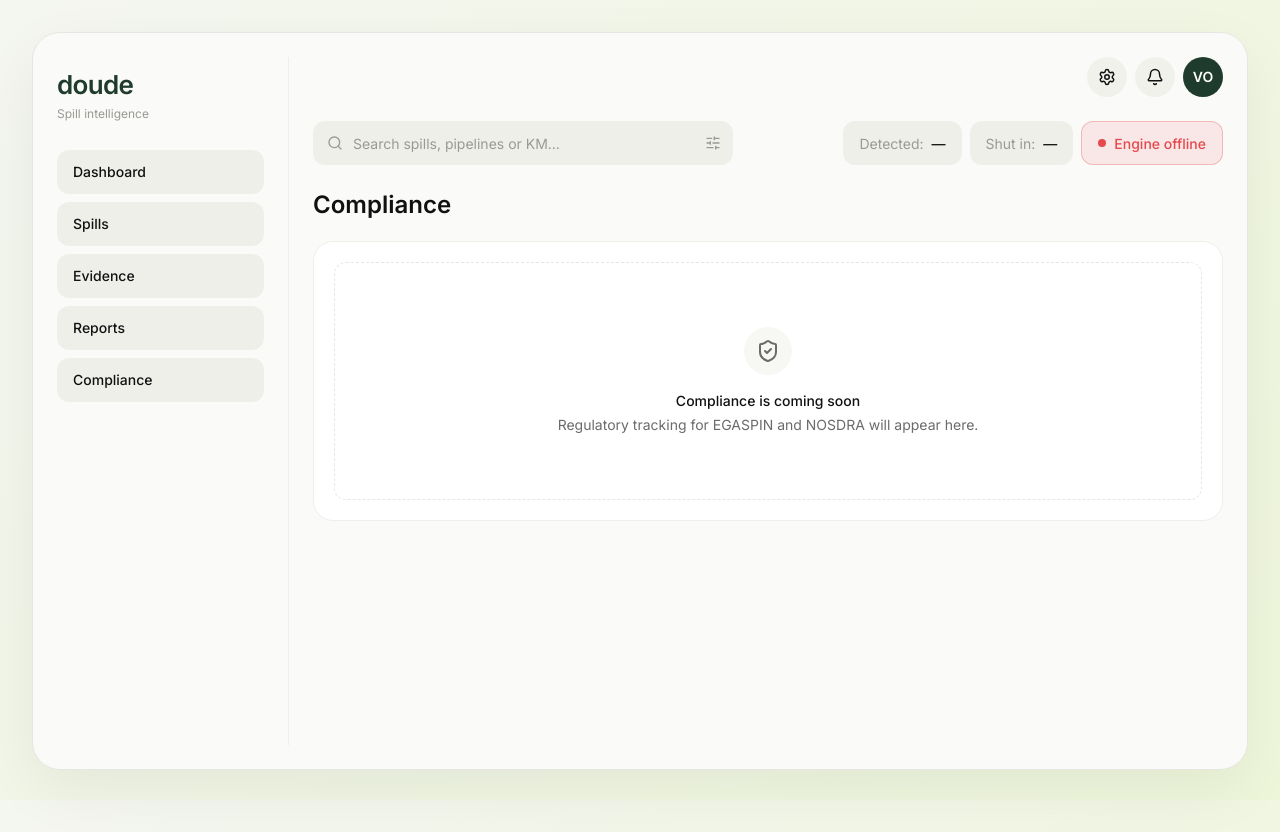
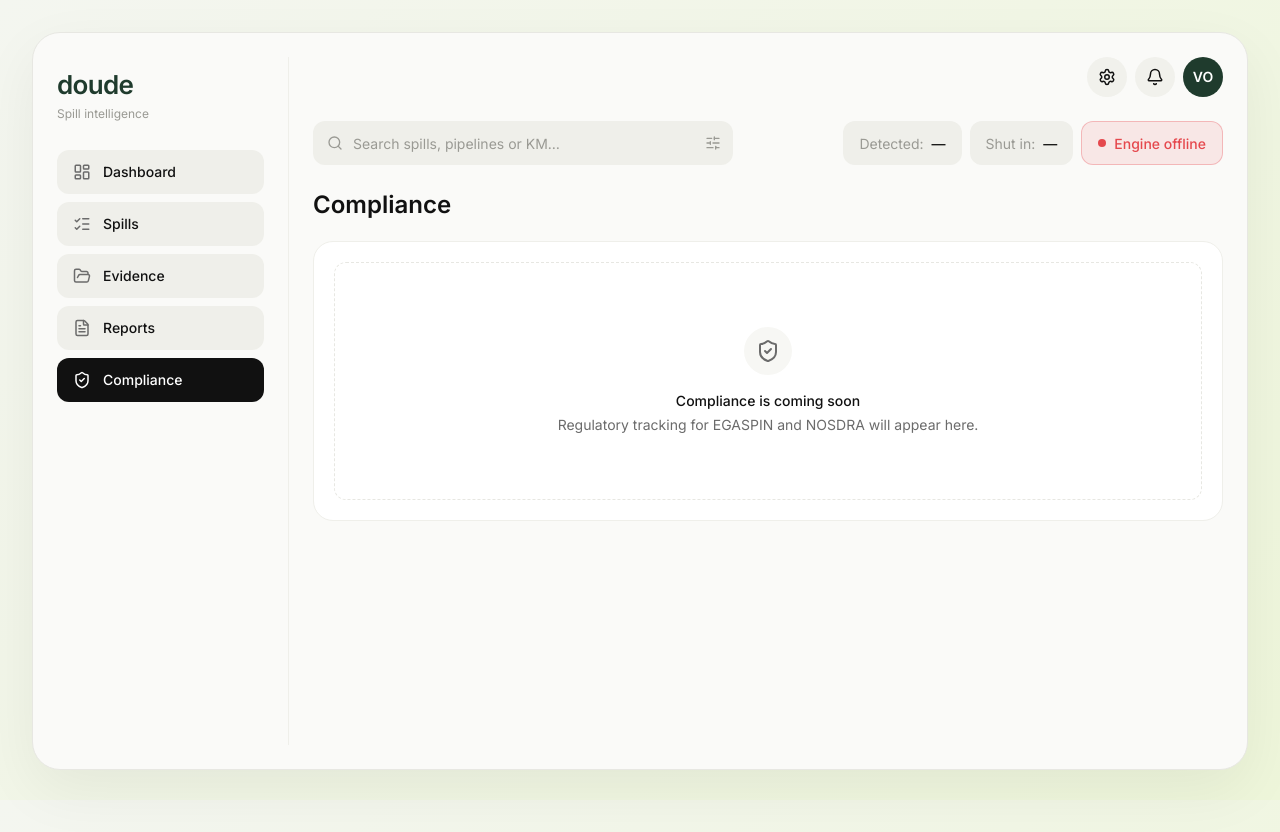
Before and after one commit to OutstandingVick/doude, a Next.js app in the folder app/: page /compliance in a window 1280 px wide. Built offline with nearby package versions, Linux system fonts and the light colour scheme; no server answers.

Commit message:
feat(app): style sidebar pills with icons, active state and spill count badge

```diff
--- a/app/components/Sidebar.tsx
+++ b/app/components/Sidebar.tsx
@@ -2,17 +2,41 @@
 
 import Link from "next/link";
 import { usePathname } from "next/navigation";
+import { useEffect, useState } from "react";
+import {
+  FileText,
+  FolderOpen,
+  LayoutDashboard,
+  ListChecks,
+  ShieldCheck,
+} from "lucide-react";
+import { getSpills } from "@/lib/api";
 
 const NAV = [
-  { href: "/", label: "Dashboard", exact: true },
-  { href: "/spills", label: "Spills", exact: true },
-  { href: "/evidence", label: "Evidence", exact: false },
-  { href: "/reports", label: "Reports", exact: false },
-  { href: "/compliance", label: "Compliance", exact: false },
+  { href: "/", label: "Dashboard", icon: LayoutDashboard, exact: true },
+  { href: "/spills", label: "Spills", icon: ListChecks, exact: false },
+  { href: "/evidence", label: "Evidence", icon: FolderOpen, exact: false },
+  { href: "/reports", label: "Reports", icon: FileText, exact: false },
+  { href: "/compliance", label: "Compliance", icon: ShieldCheck, exact: false },
 ];
 
 export function Sidebar() {
   const pathname = usePathname();
+  const [spillCount, setSpillCount] = useState(0);
+
+  useEffect(() => {
+    let cancelled = false;
+    getSpills()
+      .then((spills) => {
+        if (!cancelled) setSpillCount(spills.length);
+      })
+      .catch(() => {
+        /* offline: no badge */
+      });
+    return () => {
+      cancelled = true;
+    };
+  }, []);
 
   function isActive(item: (typeof NAV)[number]) {
     return item.exact ? pathname === item.href : pathname.startsWith(item.href);
@@ -32,16 +56,32 @@ export function Sidebar() {
       </div>
 
       <nav aria-label="Main" className="mt-7 flex flex-col gap-2">
-        {NAV.map((item) => (
-          <Link
-            key={item.href}
-            href={item.href}
-            aria-current={isActive(item) ? "page" : undefined}
-            className="flex h-11 items-center rounded-[12px] bg-surface3 px-4 text-sm font-medium text-text transition-colors hover:bg-border"
-          >
-            {item.label}
-          </Link>
-        ))}
+        {NAV.map((item) => {
+          const active = isActive(item);
+          const Icon = item.icon;
+          return (
+            <Link
+              key={item.href}
+              href={item.href}
+              aria-current={active ? "page" : undefined}
+              className={`flex h-11 items-center gap-3 rounded-[12px] px-4 text-sm font-medium transition-colors ${
+                active
+                  ? "bg-text text-white"
+                  : "bg-surface3 text-text hover:bg-[#e6e6e0]"
+              }`}
+            >
+              <Icon
+                className={`h-[18px] w-[18px] shrink-0 ${active ? "text-white" : "text-muted"}`}
+              />
+              <span>{item.label}</span>
+              {item.href === "/spills" && spillCount > 0 && (
+                <span className="ml-auto flex h-5 w-5 items-center justify-center rounded-full bg-primary text-[11px] font-medium text-text">
+                  {spillCount}
+                </span>
+              )}
+            </Link>
+          );
+        })}
       </nav>
     </aside>
   );
```
